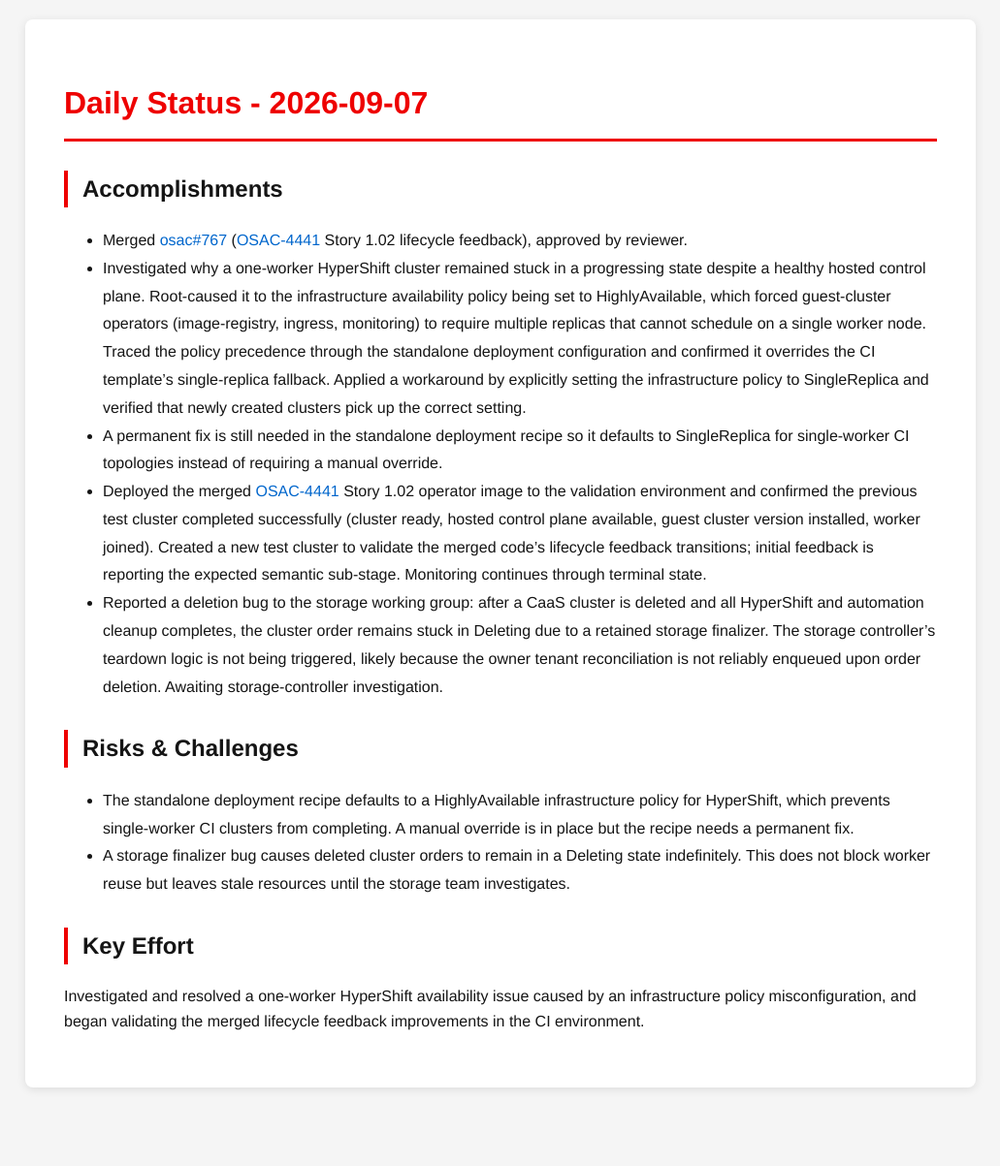
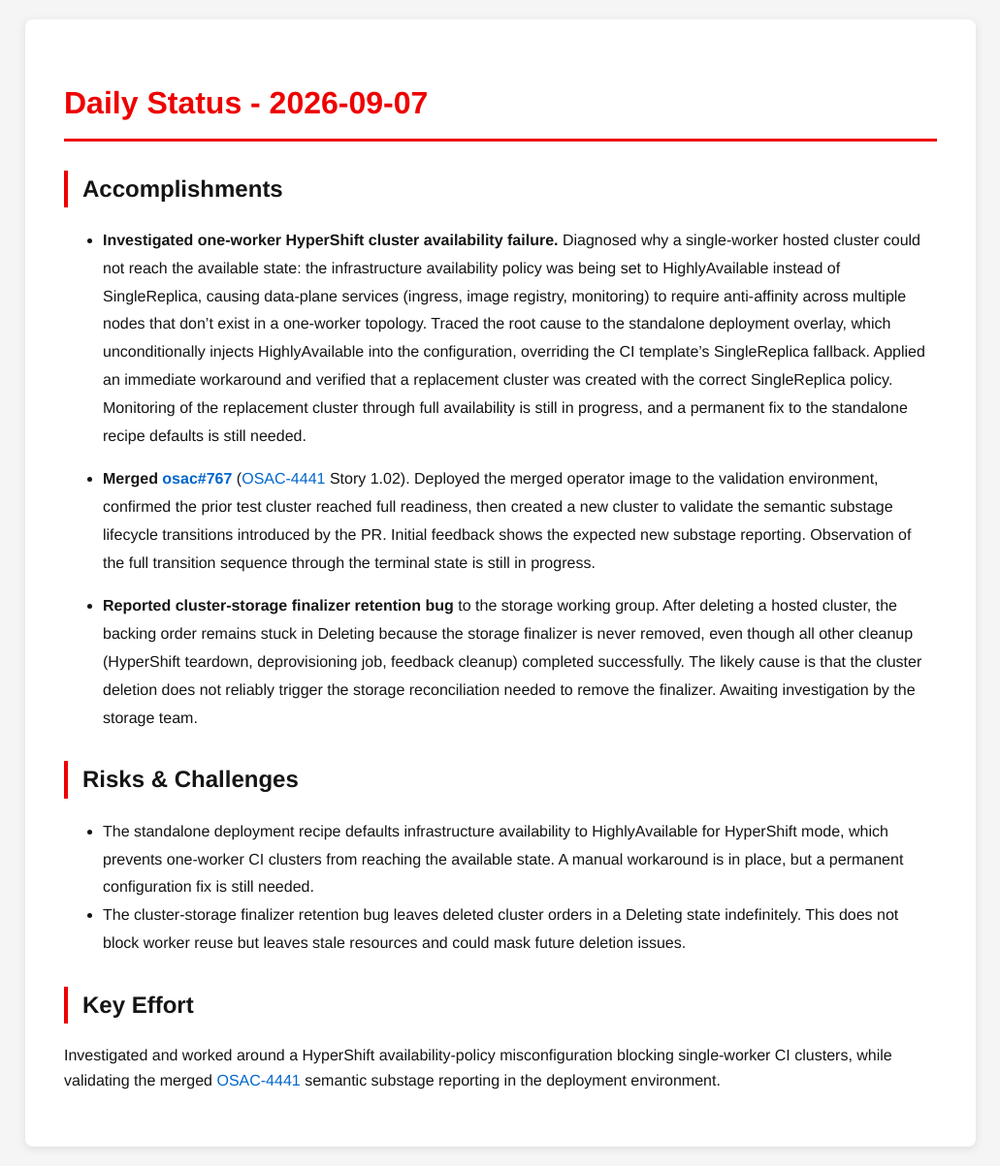
Before and after one commit to tzvatot/daily-status, a Jekyll site: the page built from 2026-09-07.md, in a window 1280 px wide. Shown: the whole page at 97% size, without its empty margins (124-1155 px from the left). Built offline with Jekyll 4.4.1, drawn with Linux system fonts in a browser that asks for light colours; before the commit the page ends 1142 px from its top, so only the background shows below that.

Commit message:
Daily status update - 2026-09-07

```diff
--- a/2026-09-07.md
+++ b/2026-09-07.md
@@ -8,17 +8,17 @@ date: 2026-09-07
 
 ## Accomplishments
 
-- Merged [osac#767](https://github.com/osac-project/osac/pull/767) ([OSAC-4441](https://redhat.atlassian.net/browse/OSAC-4441) Story 1.02 lifecycle feedback), approved by reviewer.
-- Investigated why a one-worker HyperShift cluster remained stuck in a progressing state despite a healthy hosted control plane. Root-caused it to the infrastructure availability policy being set to HighlyAvailable, which forced guest-cluster operators (image-registry, ingress, monitoring) to require multiple replicas that cannot schedule on a single worker node. Traced the policy precedence through the standalone deployment configuration and confirmed it overrides the CI template's single-replica fallback. Applied a workaround by explicitly setting the infrastructure policy to SingleReplica and verified that newly created clusters pick up the correct setting.
-- A permanent fix is still needed in the standalone deployment recipe so it defaults to SingleReplica for single-worker CI topologies instead of requiring a manual override.
-- Deployed the merged [OSAC-4441](https://redhat.atlassian.net/browse/OSAC-4441) Story 1.02 operator image to the validation environment and confirmed the previous test cluster completed successfully (cluster ready, hosted control plane available, guest cluster version installed, worker joined). Created a new test cluster to validate the merged code's lifecycle feedback transitions; initial feedback is reporting the expected semantic sub-stage. Monitoring continues through terminal state.
-- Reported a deletion bug to the storage working group: after a CaaS cluster is deleted and all HyperShift and automation cleanup completes, the cluster order remains stuck in Deleting due to a retained storage finalizer. The storage controller's teardown logic is not being triggered, likely because the owner tenant reconciliation is not reliably enqueued upon order deletion. Awaiting storage-controller investigation.
+- **Investigated one-worker HyperShift cluster availability failure.** Diagnosed why a single-worker hosted cluster could not reach the available state: the infrastructure availability policy was being set to HighlyAvailable instead of SingleReplica, causing data-plane services (ingress, image registry, monitoring) to require anti-affinity across multiple nodes that don't exist in a one-worker topology. Traced the root cause to the standalone deployment overlay, which unconditionally injects HighlyAvailable into the configuration, overriding the CI template's SingleReplica fallback. Applied an immediate workaround and verified that a replacement cluster was created with the correct SingleReplica policy. Monitoring of the replacement cluster through full availability is still in progress, and a permanent fix to the standalone recipe defaults is still needed.
+
+- **Merged [osac#767](https://github.com/osac-project/osac/pull/767)** ([OSAC-4441](https://redhat.atlassian.net/browse/OSAC-4441) Story 1.02). Deployed the merged operator image to the validation environment, confirmed the prior test cluster reached full readiness, then created a new cluster to validate the semantic substage lifecycle transitions introduced by the PR. Initial feedback shows the expected new substage reporting. Observation of the full transition sequence through the terminal state is still in progress.
+
+- **Reported cluster-storage finalizer retention bug** to the storage working group. After deleting a hosted cluster, the backing order remains stuck in Deleting because the storage finalizer is never removed, even though all other cleanup (HyperShift teardown, deprovisioning job, feedback cleanup) completed successfully. The likely cause is that the cluster deletion does not reliably trigger the storage reconciliation needed to remove the finalizer. Awaiting investigation by the storage team.
 
 ## Risks & Challenges
 
-- The standalone deployment recipe defaults to a HighlyAvailable infrastructure policy for HyperShift, which prevents single-worker CI clusters from completing. A manual override is in place but the recipe needs a permanent fix.
-- A storage finalizer bug causes deleted cluster orders to remain in a Deleting state indefinitely. This does not block worker reuse but leaves stale resources until the storage team investigates.
+- The standalone deployment recipe defaults infrastructure availability to HighlyAvailable for HyperShift mode, which prevents one-worker CI clusters from reaching the available state. A manual workaround is in place, but a permanent configuration fix is still needed.
+- The cluster-storage finalizer retention bug leaves deleted cluster orders in a Deleting state indefinitely. This does not block worker reuse but leaves stale resources and could mask future deletion issues.
 
 ## Key Effort
 
-Investigated and resolved a one-worker HyperShift availability issue caused by an infrastructure policy misconfiguration, and began validating the merged lifecycle feedback improvements in the CI environment.
+Investigated and worked around a HyperShift availability-policy misconfiguration blocking single-worker CI clusters, while validating the merged [OSAC-4441](https://redhat.atlassian.net/browse/OSAC-4441) semantic substage reporting in the deployment environment.
```
